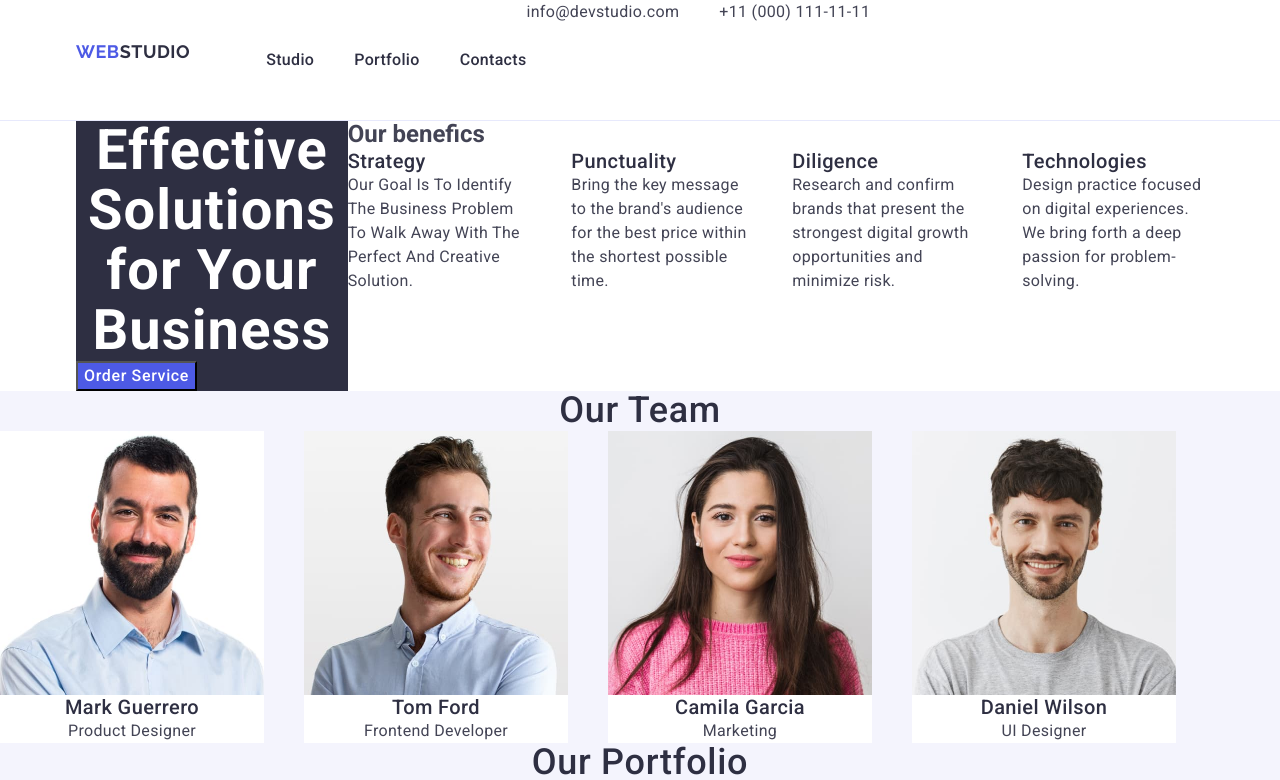
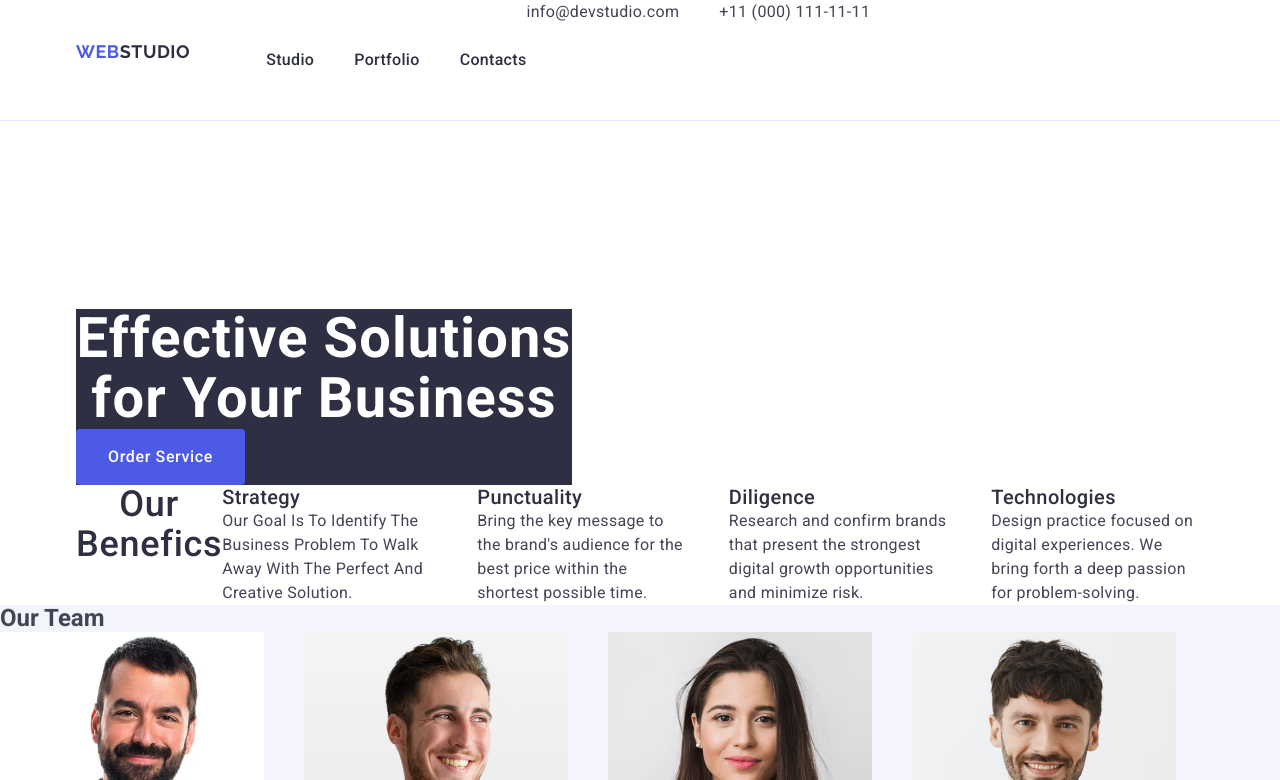
Before and after one commit to arthurpavlov638/goit-markup-hw-03, a plain HTML site: page index.html in a window 1280 px wide. Shown: the top 780 px of the page. Drawn offline with nearby package versions, Linux system fonts and the light colour scheme.

Commit message:
add files

```diff
--- a/css/styles.css
+++ b/css/styles.css
@@ -1,3 +1,17 @@
+/* ============ COMMON STYLES ============ */
+
+h1,
+h2,
+h3,
+h4,
+h5,
+h6,
+p {
+  margin-top: 0;
+  margin-bottom: 0;
+}
+
+
 ul,ol {
     list-style-type: none;
     margin: 0;
@@ -5,11 +19,16 @@ ul,ol {
     display: flex;
     gap: 40px
 }
-a {  color: inherit;
+a {
+    color: inherit;
     text-decoration: none;
 }
 button {
     cursor: pointer;
+}
+
+img {
+    display: block;
 }
 address{
     font-style: normal
@@ -29,7 +48,16 @@ body {
     margin: 0 auto;
     padding: 0 15px;
     display: flex;
+
+
+    margin-left:auto;
+    margin-right:auto
     }
+
+
+
+
+/* ============ HEADER STYLES ============ */
 .page-header {
         border-bottom: 1px solid #e7e9fc;
         display: flex;
@@ -91,6 +119,12 @@ body {
 .address-link:active{
     color: #404bbf;
 }
+
+
+/* ============ HERO STYLES ============ */
+.custom{
+    padding: 188px 0
+}
 .custom-title {
     font-size: 56px;
     line-height: 1.07;
@@ -98,6 +132,7 @@ body {
     letter-spacing: 0.02em;
     color: #ffffff;
     background-color:#2e2f42 ;
+    max-width: 496px;
 }
  .custom-section{
     background-color: #2e2f42;
@@ -107,14 +142,22 @@ body {
     font-size: 16px;
     line-height: 1.5;
     letter-spacing: 0.04em;
-    background: #4d5ae5;
+    background-color: #4d5ae5;
     color: #ffffff;
+    display: block;
+    min-width: 169px;
+    height: 56px;
+    border: none;
+    border-radius: 4px;
+
 }
 .buy-now-btn:hover,
 .buy-now-btn:focus {
    background: #404bbf;
 }
 
+
+/* ============ OUR BENEFICS ============ */
 .section-title-our{
     font-weight: 500;
     font-size: 36px ;
@@ -124,10 +167,6 @@ body {
     color :#2e2f42;
     text-transform: capitalize
  }
-
-
-
-
 .section-list-title{
     font-weight: 500;
     font-size: 20px;
@@ -142,15 +181,12 @@ line-height: 1.5;
 letter-spacing: 0.02em;
 color: #434455;
 }
-.custom-title-item{
-    font-family: "Roboto", sans-serif;
-font-weight: 700;
-font-size: 56px;
-line-height: 1.07;
-letter-spacing: 0.02em;
-text-align: center;
-color: #fff;
-}
+
+/* ============ OUR TEAM ============ */
+
+
+
+
 
 .team-member-list{
     background-color: #FFFFFF
@@ -184,7 +220,7 @@ text-align: center;
 color: #434455;
 }
 
-
+/* ============ OUR PORTFOLIO ============ */
 
 .section-our-portfolio{
     font-weight: 500;
@@ -196,7 +232,7 @@ color: #2e2f42;
 text-align: center;
 
 }
-.section-title{
+.section-title-portfilio{
 font-weight: 500;
 font-size: 36px;
 line-height: 1.11;
@@ -221,12 +257,12 @@ background-color: #F4F4FD;
     color:#434455 ;
     letter-spacing: 0.02em
 }
-
+/* ============ FOOTER ============ */
 .page-footer {
     padding: 100px 0;    display: inline-block;
     margin-bottom: 16px;
-    font-size: 16px; /* Приклад розміру шрифту */
-    color: #333; /* Приклад кольору тексту */
+    font-size: 16px;
+    color: #333;
     text-decoration: none;
 
 }
@@ -259,15 +295,3 @@ footer{
     color: #666;
 
 }
-h1, h2, h3, p {
-    margin: 0;
-}
-img {
-    display: block;
-}
-
-
-.container {
-    max-width: 1200px;
-    margin: 0 auto;
-}
--- a/index.html
+++ b/index.html
@@ -50,15 +50,19 @@
     </header>
 <!-- ============ HERO IMAGE ============ -->
     <main class="custom">
-        <div class="container"><section class="custom-section">
+        <div class="container">
+          <section class="custom-section">
             <h1 class="custom-title">Effective Solutions for Your Business</h1>
             <button class="buy-now-btn" type="button">Order Service</button>
+          </div>
+
         </section>
 
-
-        <section class="section-our">
-            <h2 class="section">Our benefics</h2>
-            <ul class="section-list">
+<!-- ============ OUR BENEFICS ============ -->
+        <section class="section-our" id="section-our">
+          <div class="container benefics-container">
+            <h2 class="section-title-our">Our benefics</h2>
+              <ul class="section-list">
                 <li class="section-list-item">
                     <h3 class="section-list-title">Strategy</h3>
                     <p class="section-list-text">
@@ -80,11 +84,14 @@
                         Design practice focused on digital experiences. We bring forth a deep passion for problem-solving.</p>
                 </li>
             </ul>
+
           </div>
+
+
         </section>
 
 
-        <!-- ============ Our Team ============ -->
+        <!-- ============ OUR TEAM ============ -->
         <section class="section-our-team">
             <h2 class="section-title">Our Team</h2>
             <ul class="team-list-list">
@@ -111,9 +118,9 @@
             </ul>
 
         </section>
-        <!-- ============ Portfolio ============ -->
+        <!-- ============ PORTFOLIO ============ -->
         <section class="section-our-portfolio">
-            <h2 class="section-title">Our Portfolio</h2>
+            <h2 class="section-title-portfolio">Our Portfolio</h2>
             <ul>
                 <li class="section-list">
                     <img class="bankingapp" src="./images/bankingapp.jpg" alt="Banking App" width="360" height="300">
```
Lines whose indentation alone changed are shown as unchanged.
